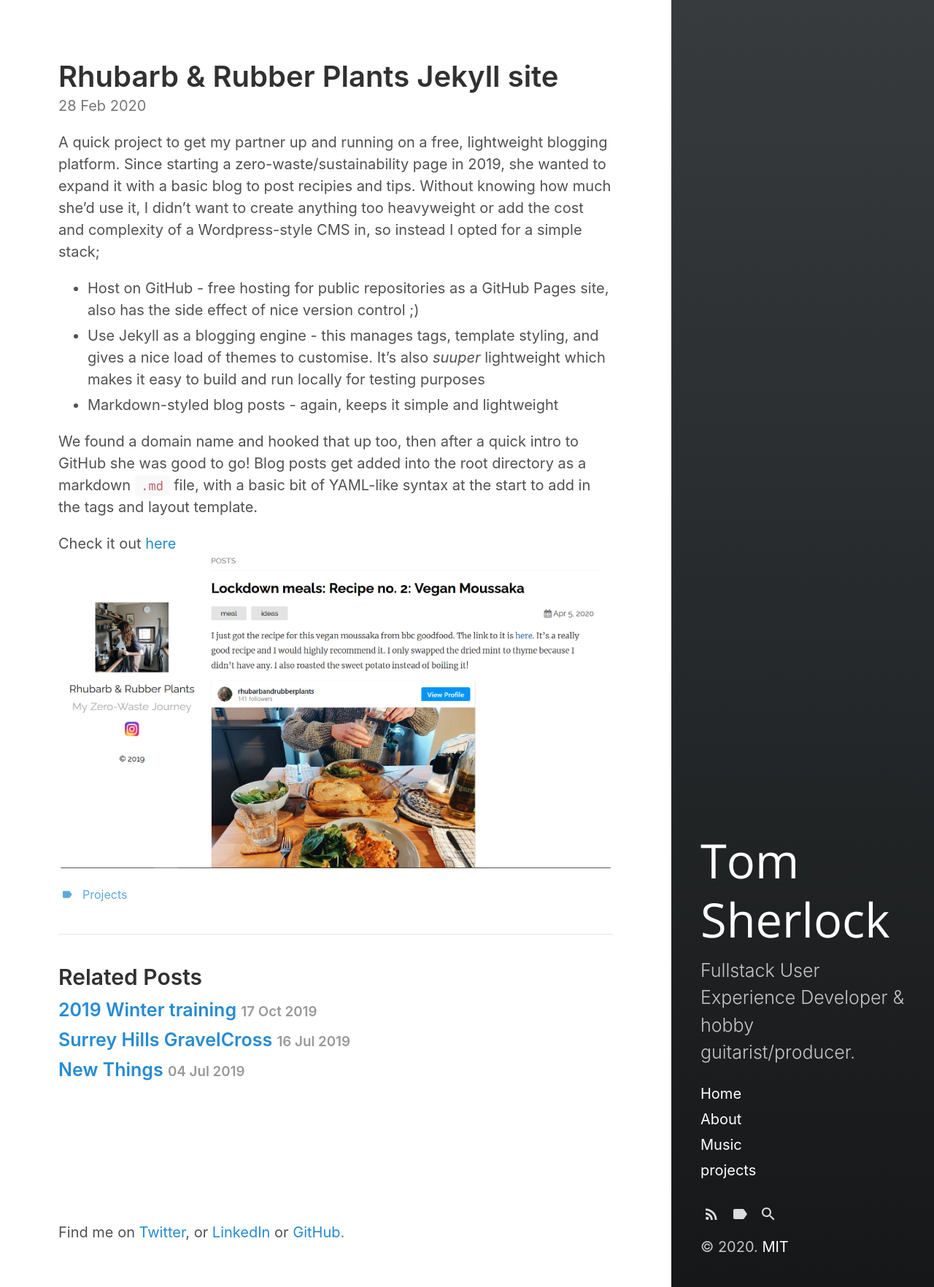
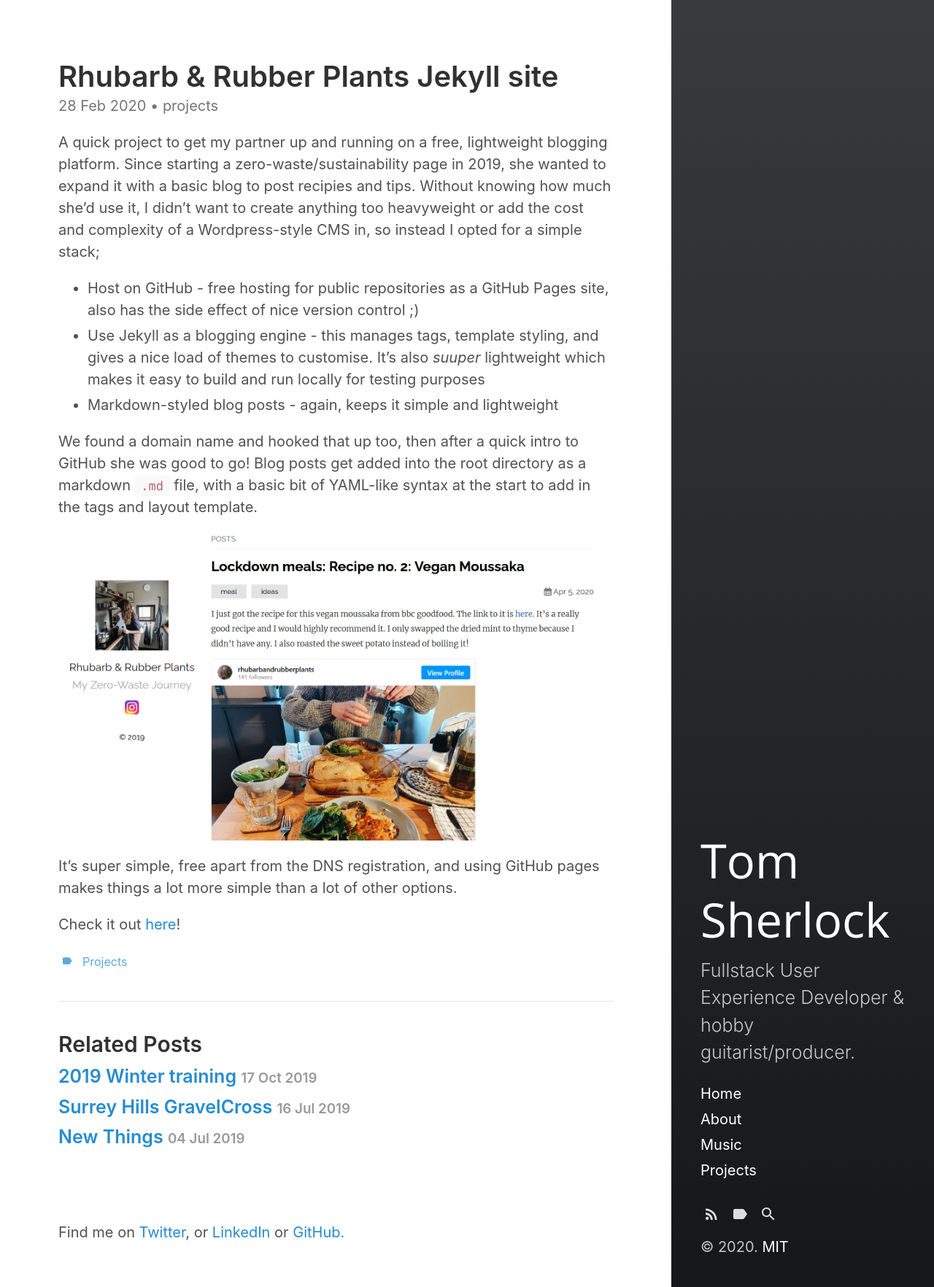
Before and after one commit to tomsherlocked/site, a Jekyll site: the page built from _posts/2020-02-28-rhubarb-rubber-plants.md, in a window 1280 px wide. Shown: the whole page at 73% size. Built offline with Jekyll 4.4.1, drawn with Linux system fonts in a browser that asks for light colours.

Commit message:
updated rhubarb blogpost

```diff
--- a/_posts/2020-02-28-rhubarb-rubber-plants.md
+++ b/_posts/2020-02-28-rhubarb-rubber-plants.md
@@ -2,6 +2,8 @@
 layout: post
 title: Rhubarb & Rubber Plants Jekyll site
 tags: [projects]
+categories:
+  - projects
 
 excerpt_separator: <!--more-->
 ---
@@ -14,5 +16,8 @@ A quick project to get my partner up and running on a free, lightweight blogging
 
 We found a domain name and hooked that up too, then after a quick intro to GitHub she was good to go! Blog posts get added into the root directory as a markdown `.md` file, with a basic bit of YAML-like syntax at the start to add in the tags and layout template.
 
-Check it out [here](https://rhubarbandrubberplants.co.uk/)
 ![frontpage](/assets/images/rhubarb1.png){:class="img-responsive"}
+
+It's super simple, free apart from the DNS registration, and using GitHub pages makes things a lot more simple than a lot of other options.
+
+Check it out [here](https://rhubarbandrubberplants.co.uk/)!
```
Also changed, not shown: category/portfolio.md (+1 -1 lines), assets/images/rhubarb1.png.
